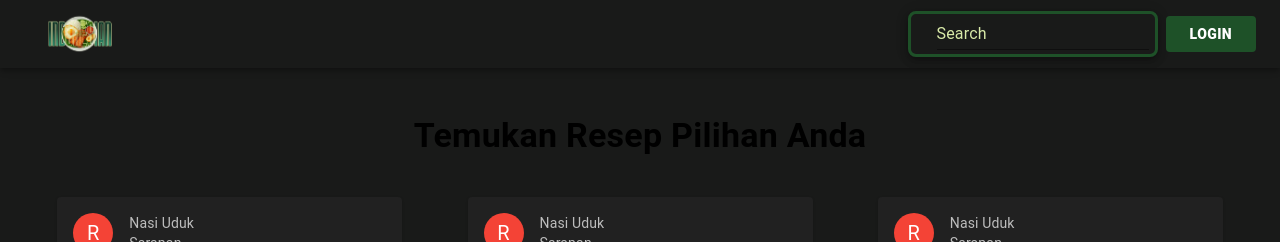
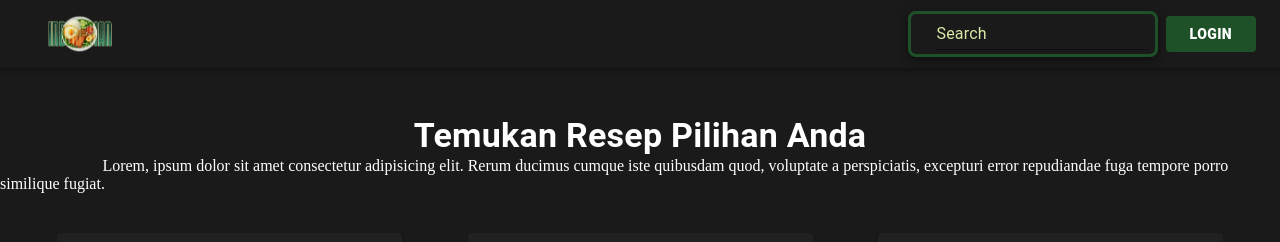
Before and after one commit to KuloDio/formlogin, a React (Vite) app: page /reseppublic in a window 1280 px wide. Shown: the top 242 px of the page. Built offline with nearby package versions, Linux system fonts and the light colour scheme; some icons are missing.

Commit message:
Tambah ICON

```diff
--- a/index.html
+++ b/index.html
@@ -2,7 +2,7 @@
 <html lang="en">
   <head>
     <meta charset="UTF-8" />
-    <link rel="icon" type="image/svg+xml" href="/vite.svg" />
+    <link rel="icon" type="image/png" href="/src/assets/image/iconcook.png" />
     <meta name="viewport" content="width=device-width, initial-scale=1.0" />
     <title>Recipe Book</title>
   </head>
--- a/src/pages/ResepPublic.jsx
+++ b/src/pages/ResepPublic.jsx
@@ -15,8 +15,20 @@ const ResepPublic = () => {
         <Typography variant="h4" align="center"
           sx={{
             fontWeight: 'bold',
+            color: "white",
           }}>
           Temukan Resep Pilihan Anda
+        </Typography>
+        <Typography variant="" align="center"
+          sx={{
+            fontWeight: 'light',
+            color: "white",
+            mb: 3,
+            mx: "8%",
+            textAlign: "center",
+
+          }}>
+          Lorem, ipsum dolor sit amet consectetur adipisicing elit. Rerum ducimus cumque iste quibusdam quod, voluptate a perspiciatis, excepturi error repudiandae fuga tempore porro similique fugiat.
         </Typography>
         <Grid container spacing={1}
           sx={{
```
Also changed, not shown: 1 other file (tests, documents, lock files or other folders).
